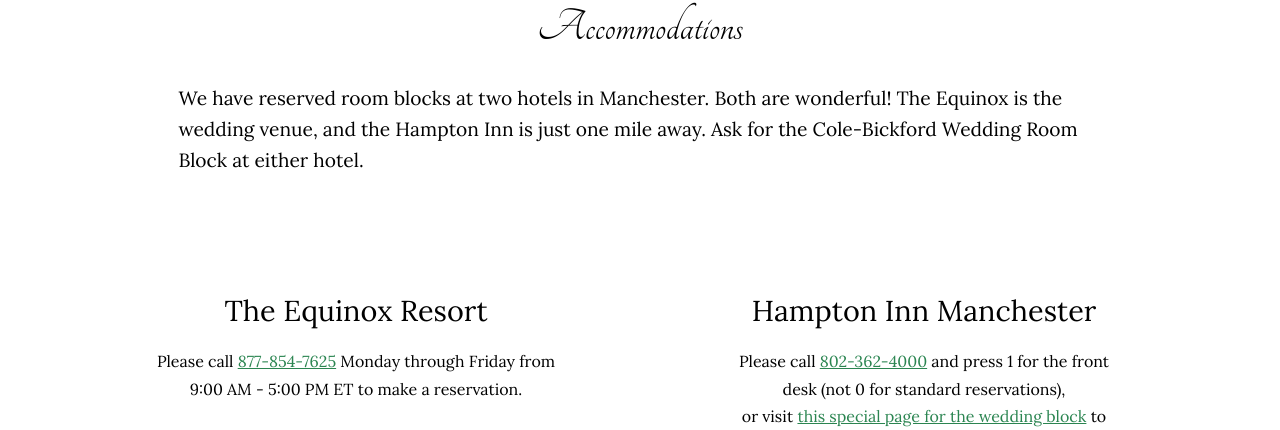
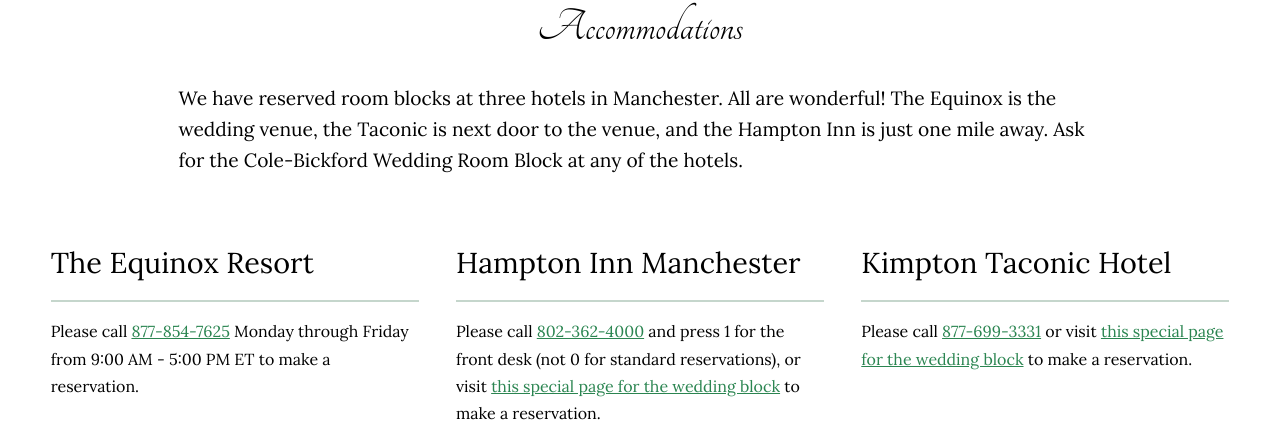
Before and after one commit to mrdavidjcole/michelle-andrew-wedding-website, a Next.js app: page /accommodations in a window 1280 px wide. Shown: the part 370-800 px from the top of the page. Built offline with nearby package versions, Linux system fonts and the light colour scheme.

Commit message:
Add another hotel block

```diff
--- a/pages/accommodations.jsx
+++ b/pages/accommodations.jsx
@@ -52,19 +52,21 @@
           flex-wrap: wrap;
           align-items: flex-start;
           justify-content: space-between;
-          max-width: 1200px;
+          max-width: 1600px;
           margin: 0 auto;
           padding: 0 2em;
         }
 
         .option {
           line-height: 1.7em;
-          flex: 0 1 500px;
-          text-align: center;
+          flex: 0 1 400px;
           margin: 0 auto;
-          padding: 3em;
-          min-height: 300px;
-          border-bottom: 2px solid rgb(197, 214, 204);
+          padding: 0 1em 3em;
+        }
+
+        .option-details {
+          border-top: 2px solid rgb(197, 214, 204);
+          padding-top: 1em;
         }
 
         a {
@@ -76,24 +78,24 @@
         <h1>Accommodations</h1>
       </div>
       <p className="general-info">
-        We have reserved room blocks at two hotels in Manchester. Both are
-        wonderful! The Equinox is the wedding venue, and the Hampton Inn is just
-        one mile away. Ask for the Cole-Bickford Wedding Room Block at either
-        hotel.
+        We have reserved room blocks at three hotels in Manchester. All are
+        wonderful! The Equinox is the wedding venue, the Taconic is next door to
+        the venue, and the Hampton Inn is just one mile away. Ask for the
+        Cole-Bickford Wedding Room Block at any of the hotels.
       </p>
       <div className="options">
         <div className="option">
           <h2>The Equinox Resort</h2>
-          <p>
+          <p className="option-details">
             Please call <a href="tel:877-854-7625">877-854-7625</a>{" "}
-            Monday through Friday from <br/>9:00 AM - 5:00 PM ET to make a reservation.
+            Monday through Friday from 9:00 AM - 5:00 PM ET to make a reservation.
           </p>
         </div>
         <div className="option">
           <h2>Hampton Inn Manchester</h2>
-          <p>
+          <p className="option-details">
             Please call <a href="tel:802-362-4000">802-362-4000</a> and press 1
-            for the front desk (not 0 for standard reservations), <br/> or visit{" "}
+            for the front desk (not 0 for standard reservations), or visit{" "}
             <a
               href="http://group.hamptoninn.com/ColeBickfordWedding"
               target="_blank"
@@ -104,6 +106,12 @@
             to make a reservation.
           </p>
         </div>
+        <div className="option">
+          <h2>Kimpton Taconic Hotel</h2>
+          <p className="option-details">
+            Please call <a href="tel:877-699-3331">877-699-3331</a> or visit <a href="https://bit.ly/ColeBickford" target="_blank" rel="noopener noreferrer">this special page for the wedding block</a> to make a reservation.
+          </p>
+        </div>
       </div>
       <FloralFooter />
     </>
```
